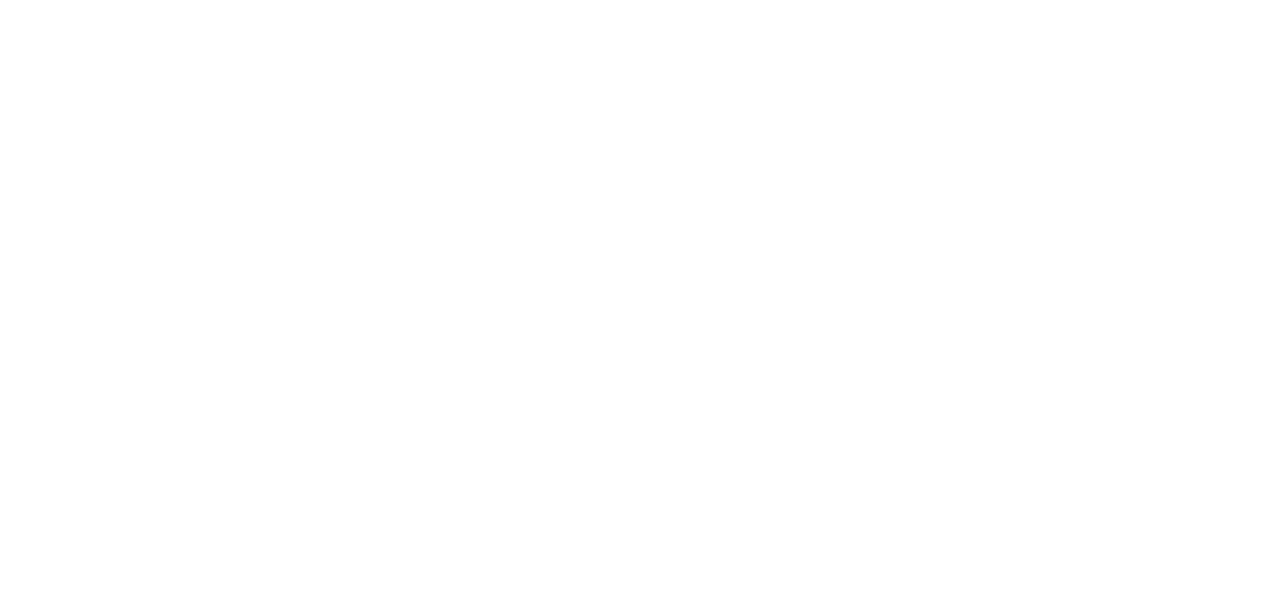
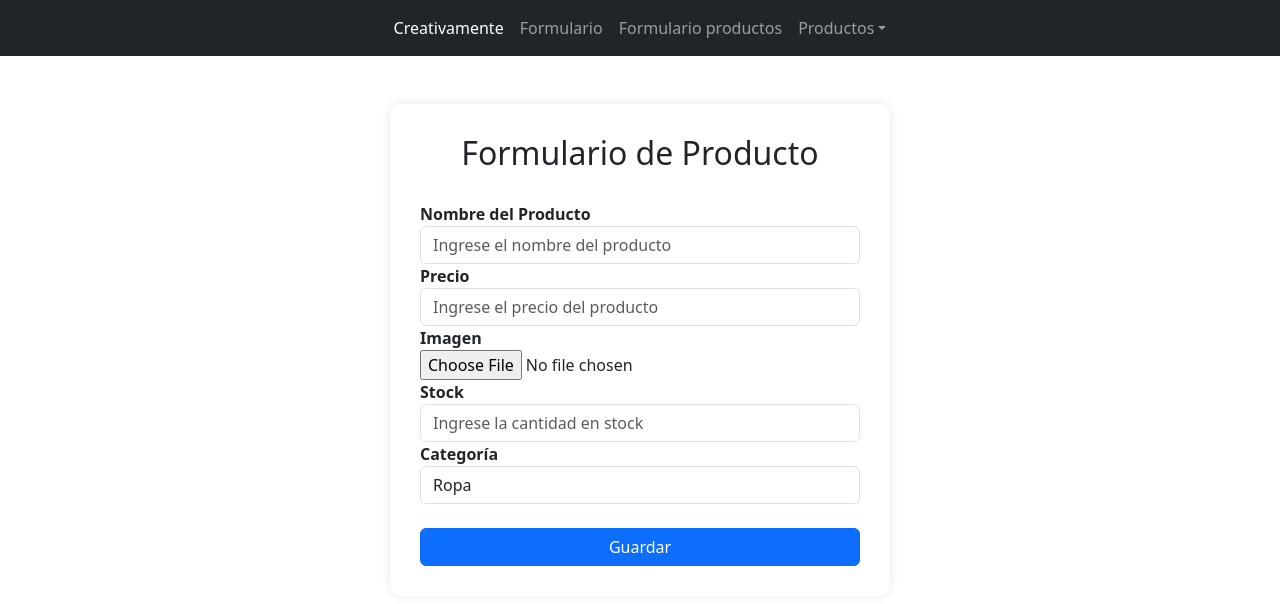
Before and after one commit to Detesstables/FrontendCreativamente, an Angular app: page /formularioProducto in a window 1280 px wide. Before the commit this address led to /. Shown: the top 604 px of the page. Built offline with nearby package versions, Linux system fonts and the light colour scheme.

Commit message:
Formulario producto

```diff
--- a/src/app/app.routes.ts
+++ b/src/app/app.routes.ts
@@ -1,6 +1,7 @@
 import { Routes } from '@angular/router';
 import { InicioComponent } from './components/views/inicio/inicio.component';
 import { FormularioCategoriasComponent } from './components/views/formulario-categorias/formulario-categorias.component';
+import { FormularioProductosComponent } from './components/views/formulario-productos/formulario-productos.component';
 
 export const routes: Routes = [
     {
@@ -17,5 +18,10 @@ export const routes: Routes = [
         path: 'formularioCategoria',
         title: 'Formulario de categorias',
         component: FormularioCategoriasComponent
+    },
+    {
+        path: 'formularioProducto',
+        title: 'Formulario de productos',
+        component: FormularioProductosComponent
     }
 ];
--- a/src/app/components/shared/navbar/navbar.component.html
+++ b/src/app/components/shared/navbar/navbar.component.html
@@ -13,7 +13,7 @@
             <a class="nav-link" routerLink="/formularioCategoria">Formulario</a>
           </li>
           <li class="nav-item">
-            <a class="nav-link disabled" aria-disabled="true">Disabled</a>
+            <a class="nav-link" routerLink="/formularioProducto">Formulario productos</a>
           </li>
           <li class="nav-item dropdown">
             <a class="nav-link dropdown-toggle" href="#" data-bs-toggle="dropdown" aria-expanded="false">Productos</a>
--- a/src/app/components/views/formulario-categorias/formulario-categorias.component.html
+++ b/src/app/components/views/formulario-categorias/formulario-categorias.component.html
@@ -5,7 +5,7 @@
     <div class="col-md-6">
       <div class="card">
         <div class="card-header bg-primary text-white">
-          <h3 class="mb-0">Formulario de Producto</h3>
+          <h3 class="mb-0">Formulario de categorias</h3>
         </div>
         <div class="card-body">
           <!-- Agrega el formulario Angular -->
--- /dev/null
+++ b/src/app/components/views/formulario-productos/formulario-productos.component.css
@@ -0,0 +1,18 @@
+  .container {
+    max-width: 500px;
+    margin: auto;
+    padding: 30px;
+    background-color: #fff;
+    border-radius: 10px;
+    box-shadow: 0 0 10px rgba(0, 0, 0, 0.1);
+  }
+  h2 {
+    text-align: center;
+    margin-bottom: 30px;
+  }
+  .form-group label {
+    font-weight: bold;
+  }
+  button[type="submit"] {
+    width: 100%;
+  }
--- /dev/null
+++ b/src/app/components/views/formulario-productos/formulario-productos.component.html
@@ -0,0 +1,35 @@
+<app-navbar></app-navbar>
+
+<div class="container mt-5">
+    <h2>Formulario de Producto</h2>
+    <form>
+      <div class="form-group">
+        <label for="nombre">Nombre del Producto</label>
+        <input type="text" class="form-control" id="nombre" placeholder="Ingrese el nombre del producto">
+      </div>
+      <div class="form-group">
+        <label for="precio">Precio</label>
+        <input type="number" class="form-control" id="precio" placeholder="Ingrese el precio del producto">
+      </div>
+      <div class="form-group">
+        <label for="imagen">Imagen</label>
+        <div class="custom-file">
+          <input type="file" class="custom-file-input" id="imagen">
+        </div>
+      </div>
+      <div class="form-group">
+        <label for="stock">Stock</label>
+        <input type="number" class="form-control" id="stock" placeholder="Ingrese la cantidad en stock">
+      </div>
+      <div class="form-group">
+        <label for="categoria">Categoría</label>
+        <select class="form-control" id="categoria">
+          <option value="ropa">Ropa</option>
+          <option value="electrodomesticos">Electrodomésticos</option>
+          <option value="tecnologia">Tecnología</option>
+          <option value="alimentos">Alimentos</option>
+        </select>
+      </div>
+      <button type="submit" class="btn btn-primary mt-4">Guardar</button>
+    </form>
+  </div>
```
Also changed, not shown: src/app/components/views/formulario-productos/formulario-productos.component.ts (added, +14 -0 lines), 1 other file (tests, documents, lock files or other folders).
